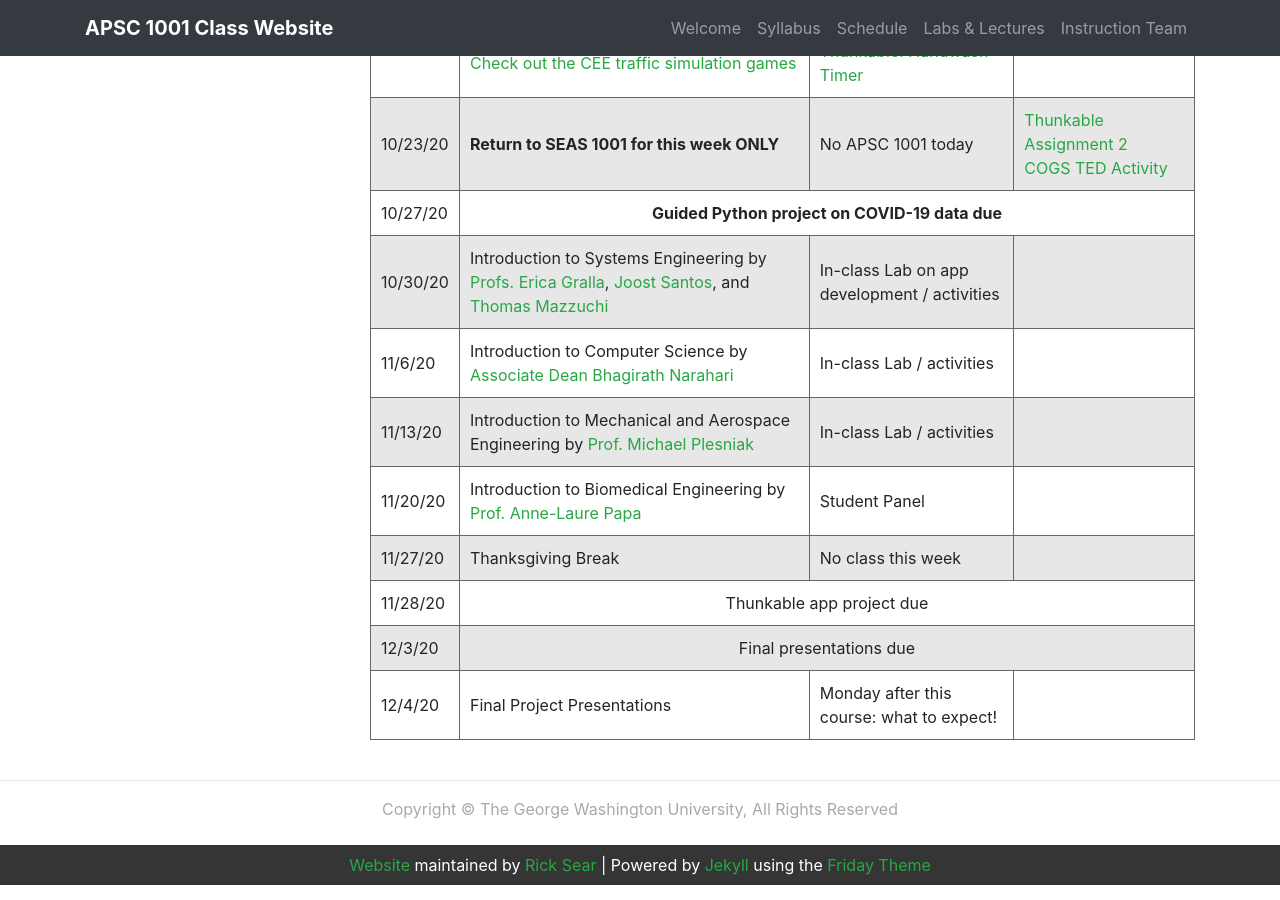
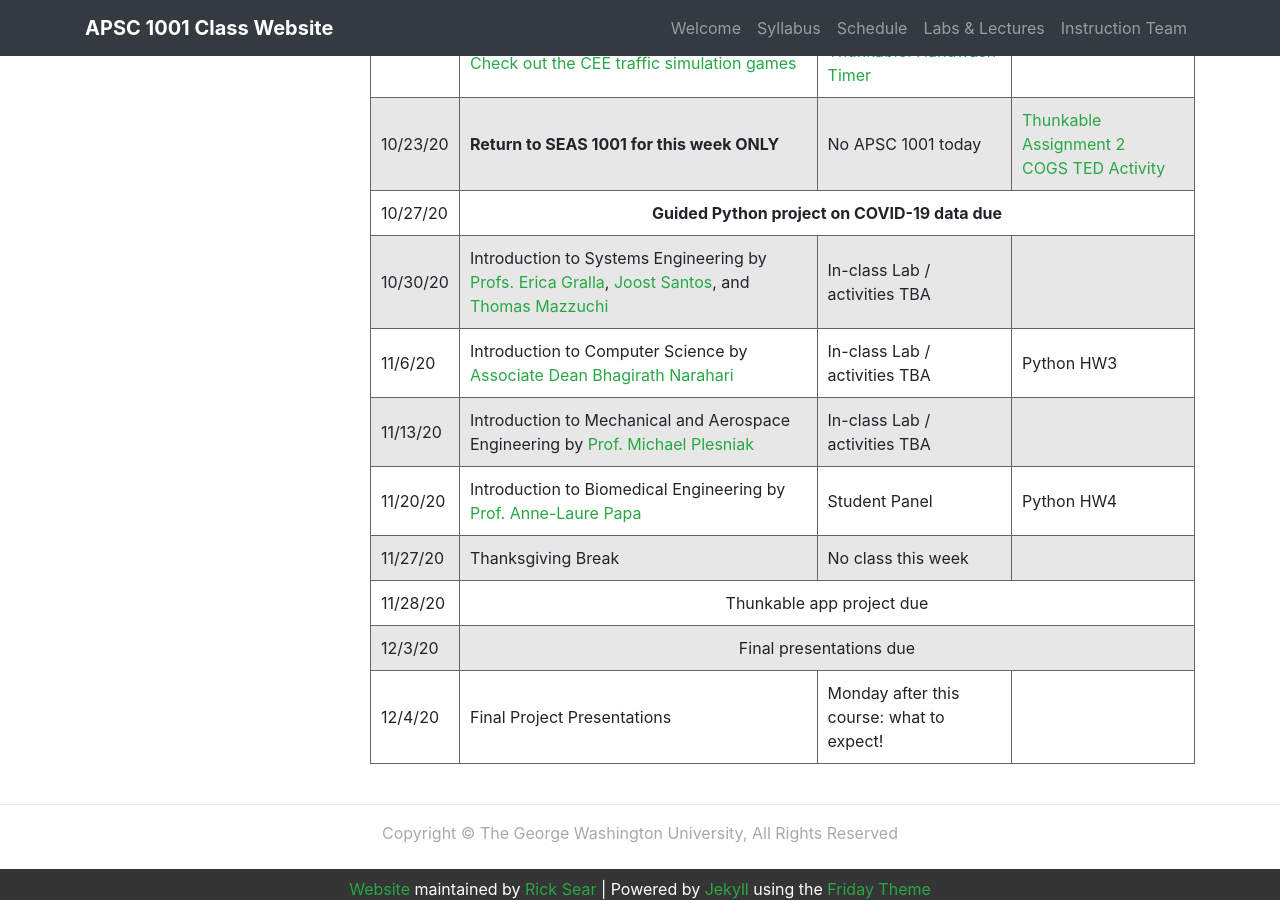
Before and after one commit to GWU-APSC1001/gwu-apsc1001.github.io, a Jekyll site: the page built from _pages/schedule.md, in a window 1280 px wide and 900 px high, scrolled down 622 px. Built offline with Jekyll 4.4.1, drawn with Linux system fonts in a browser that asks for light colours.

Commit message:
Update schedule

```diff
--- a/_pages/schedule.md
+++ b/_pages/schedule.md
@@ -58,26 +58,26 @@ title: Course Schedule
     <tr>
       <td style="text-align: left">10/30/20</td>
       <td style="text-align: left">Introduction to Systems Engineering by <a href="https://www.seas.gwu.edu/erica-l-gralla" target="_blank">Profs. Erica Gralla</a>, <a href="https://www.seas.gwu.edu/joost-santos" target="_blank">Joost Santos</a>, and <a href="https://www.seas.gwu.edu/thomas-mazzuchi" target="_blank">Thomas Mazzuchi</a></td>
-      <td style="text-align: left">In-class Lab on app development / activities</td>
+      <td style="text-align: left">In-class Lab / activities TBA</td>
       <td> </td>
     </tr>
     <tr>
       <td style="text-align: left">11/6/20</td>
       <td style="text-align: left">Introduction to Computer Science by <a href="https://www.seas.gwu.edu/bhagirath-narahari" target="_blank">Associate Dean Bhagirath Narahari</a></td>
-      <td style="text-align: left">In-class Lab / activities</td>
-      <td> </td>
+      <td style="text-align: left">In-class Lab / activities TBA</td>
+      <td>Python HW3</td>
     </tr>
     <tr>
       <td style="text-align: left">11/13/20</td>
       <td style="text-align: left">Introduction to Mechanical and Aerospace Engineering by <a href="https://www.seas.gwu.edu/michael-w-plesniak" target="_blank">Prof. Michael Plesniak</a></td>
-      <td style="text-align: left">In-class Lab / activities</td>
+      <td style="text-align: left">In-class Lab / activities TBA</td>
       <td> </td>
     </tr>
     <tr>
       <td style="text-align: left">11/20/20</td>
       <td style="text-align: left">Introduction to Biomedical Engineering by <a href="https://www.seas.gwu.edu/anne-laure-papa" target="_blank">Prof. Anne-Laure Papa</a></td>
       <td style="text-align: left">Student Panel</td>
-      <td> </td>
+      <td>Python HW4</td>
     </tr>
     <tr>
       <td style="text-align: left">11/27/20</td>
```
